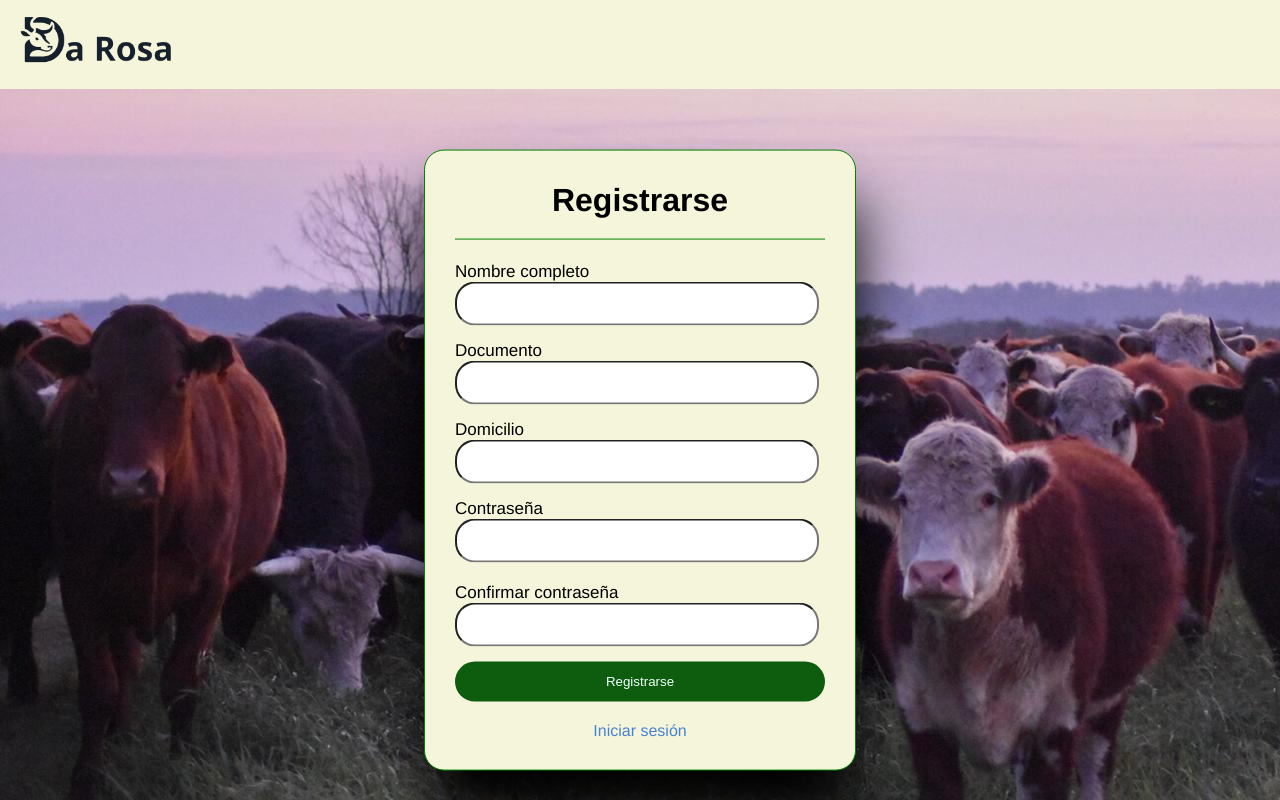
After one commit to JoaquinBistolfi/MKstudio, a PHP site: page /usuario/registro.html in a window 1280 px wide. The commit adds this page. Run offline with PHP 8.4, Linux system fonts and the light colour scheme.

Commit message:
registro

```diff
--- /dev/null
+++ b/usuario/registro.css
@@ -0,0 +1,157 @@
+body{
+    margin: 0;
+    padding: 0;
+    font-family:'Franklin Gothic Medium', 'Arial Narrow', Arial, sans-serif;
+    background-image: url(fotofondo.jpg);
+}
+
+header {
+    display: block;
+    background-color: beige;
+    align-items: center;
+    justify-content: space-between;
+}
+.header_logo {
+    max-width: 100%;
+    max-height: 65px;
+    margin: 10px 20px;
+}
+
+
+.registrarse{
+    margin-top: 60px;
+    padding: 10px 30px;
+    position: absolute;
+    top: 50%;
+    left: 50%;
+    transform: translate(-50%, -50%);
+    width: 370px;
+    background: beige;
+    border-radius: 20px;
+    border: 1px solid green;
+    box-shadow: 0px 50px 60px rgba(0, 0, 0, 10);
+    overflow: hidden;
+    transition: 0.5s ease-in-out;
+}
+
+
+.registrarse h1{
+    text-align: center;
+    padding: 0 0 20px 0;
+    border-bottom: 1px solid green;
+}
+
+
+.nombrecompleto label{
+    font-size: 17px;
+    margin-bottom: 20px;
+}
+
+.nombrecompleto input{
+    width: 350px;
+    padding: 0 5px;
+    height: 40px;
+    font-size: 16px;
+    border-radius: 20px;
+    margin-bottom: 15px;
+}
+.documento label{
+    font-size: 17px;
+    margin-bottom: 20px;
+}
+
+.documento input{
+    width: 350px;
+    padding: 0 5px;
+    height: 40px;
+    font-size: 16px;
+    border-radius: 20px;
+    margin-bottom: 15px;
+}
+.domicilio label{
+    font-size: 17px;
+    margin-bottom: 20px;
+}
+
+.domicilio input{
+    width: 350px;
+    padding: 0 5px;
+    height: 40px;
+    font-size: 16px;
+    border-radius: 20px;
+    margin-bottom: 15px;
+}
+
+.contraseña label{
+    margin-bottom: 20px;
+    font-size: 17px;
+}
+
+.contraseña input{
+    width: 350px;
+    padding: 0 5px;
+    height: 40px;
+    font-size: 16px;
+    border-radius: 20px;
+    margin-bottom: 20px;
+}
+
+.confirmar label{
+    font-size: 17px;
+    margin-bottom: 20px;
+}
+
+.confirmar input{
+    width: 350px;
+    padding: 0 5px;
+    height: 40px;
+    font-size: 16px;
+    border-radius: 20px;
+    margin-bottom: 15px;
+}
+
+input[type="submit"]{
+    width: 370px;
+    height: 40px;
+    border: 1px;
+    background-color: rgb(14, 93, 14);
+    border-radius: 20px;
+    color: azure;
+    cursor: pointer;
+    outline: none;
+    margin-bottom: 20px;
+}
+
+.recordar {
+    font-size: 16px;
+    color: antiquewhite;
+    margin-bottom: 20px;
+    text-decoration: none;
+}
+.inicio_sesion  {
+    text-align: center;
+    font-size: 16px;
+    color: antiquewhite;
+    margin-bottom: 20px;
+    text-decoration: none;
+}
+
+.recordar a{
+    color: rgb(71, 131, 208);
+    text-decoration: none;
+    left: 5px;
+}
+
+.recordar a:hover{
+    text-decoration: underline;
+}
+
+
+.inicio_sesion a{
+    color: rgb(71, 131, 208);
+    text-decoration: none;
+}
+
+.inicio_sesion a:hover{
+    text-decoration: underline;
+}
--- /dev/null
+++ b/usuario/registro.html
@@ -0,0 +1,46 @@
+<!DOCTYPE html>
+<html lang="es">
+<head>
+    <meta charset="UTF-8">
+    <meta name="viewport" content="width=device-width, initial-scale=1.0">
+    <title>Registrarse</title>
+    <link rel="stylesheet" href="registro.css">
+    <link rel="shortcut icon" href="/imagenes/logoico.ico" type="image/x-icon">
+</head>
+<body>
+    <header>
+        <img class="header_logo" src="/imagenes/darosa.png" alt="logo de la empresa">
+        </header>
+    <div class= "registrarse">
+        <h1>Registrarse</h1>
+        <form method="post">
+
+            <div class="nombrecompleto">
+                <label>Nombre completo</label>
+                <input type="text" required>
+            </div>
+            <div class="documento">
+                <label>Documento</label>
+                <input type="text" required>
+            </div>
+            <div class="domicilio">
+                <label>Domicilio</label>
+                <input type="text" required>
+            </div>
+            <div class="contraseña">
+                <label> Contraseña</label>
+                <input type="contraseña"required>
+            </div>
+            <div class="confirmar" >
+                <label>Confirmar contraseña</label>
+                <input type="text" required>
+           </div>
+
+            <input type="submit" value="Registrarse">
+            <div class="inicio_sesion">
+            <a href="inicio_sesion.html">Iniciar sesión</a>
+            </div>
+        </form>
+    </div>
+</body>
+</html>
```
Also changed, not shown: css.css (+221 -93 lines), index.html (+51 -20 lines), usuario/inicio_sesion.css (added, +116 -0 lines), usuario/inicio_sesion.html (added, +35 -0 lines), usuario/fotofondo.jpg (renamed from fotofondo.jpg).
